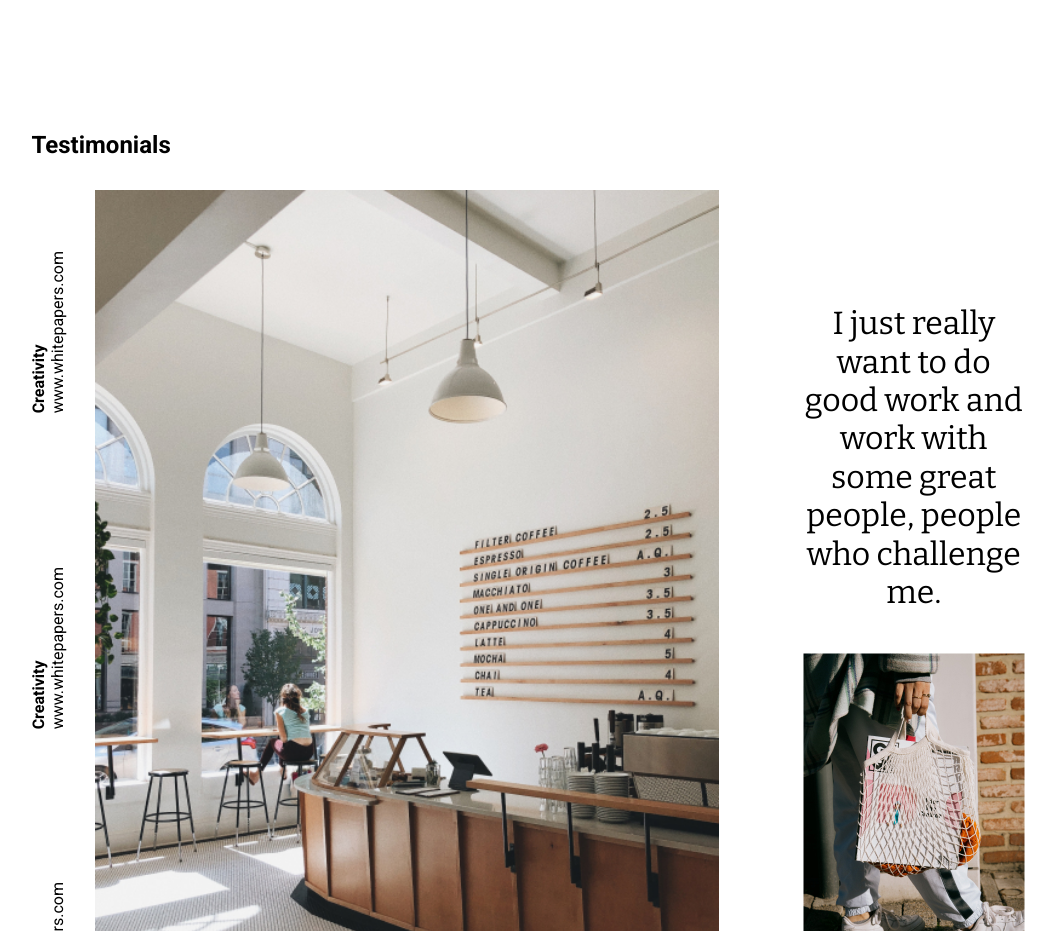
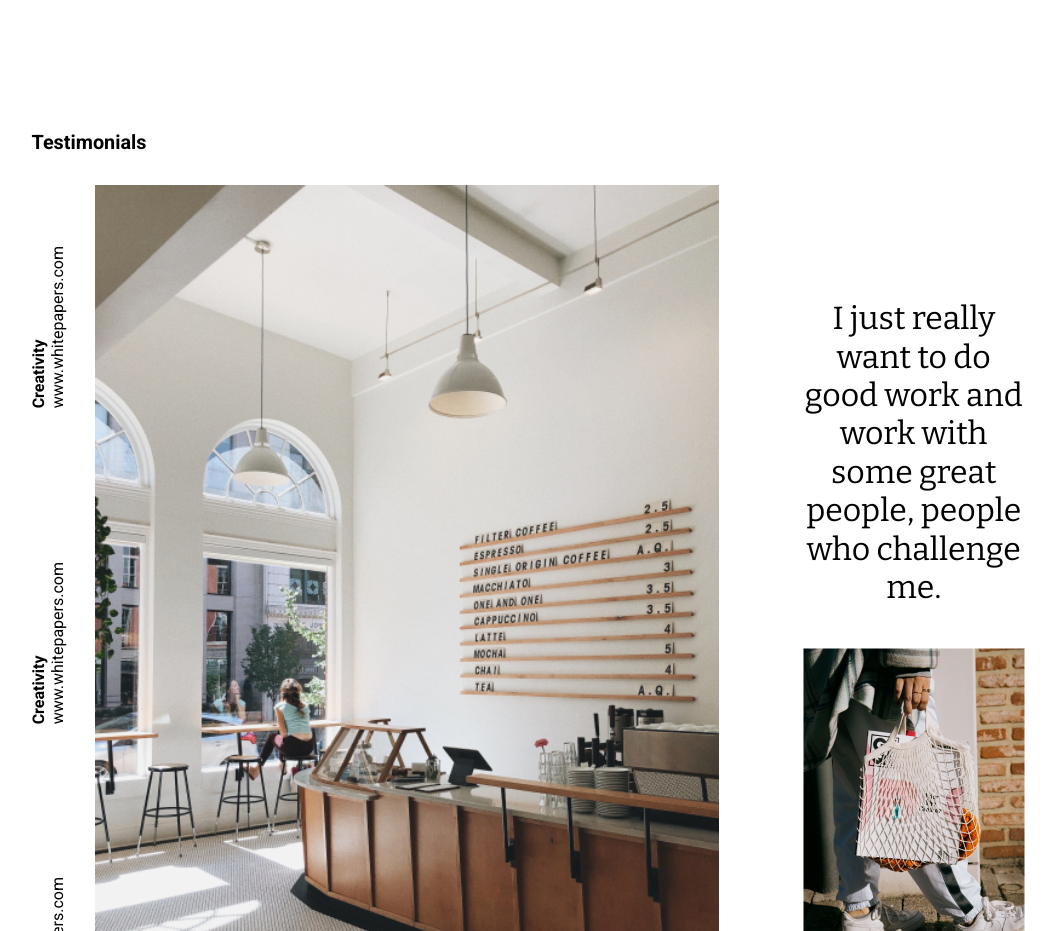
Before and after one commit to davydovaInteractivated/otus-css-davydova, a plain HTML site: page index.html in a window 1280 px wide. Shown: the part 3422-4353 px from the top of the page, without its empty margins (85-1141 px from the left). Drawn offline with Linux system fonts and the light colour scheme; files whose address does not match are found by name.

Commit message:
Set testimonials__title font-size.

```diff
--- a/styles/main.css
+++ b/styles/main.css
@@ -176,6 +176,7 @@ nav {
 }
 
 .testimonials__title {
+    font-size: 1.24rem;
     grid-row: 1;
     grid-column: 1/4;
 }
```
